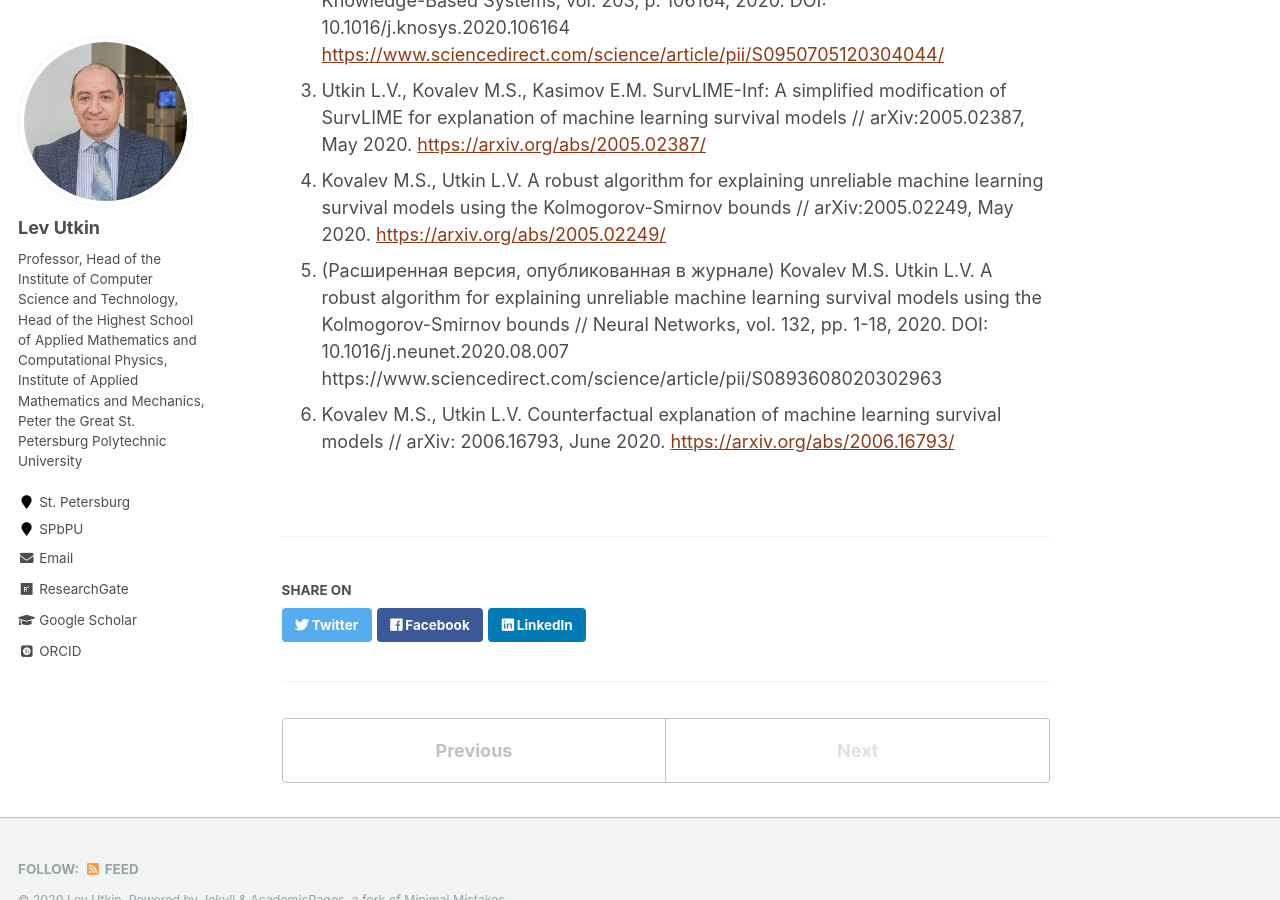
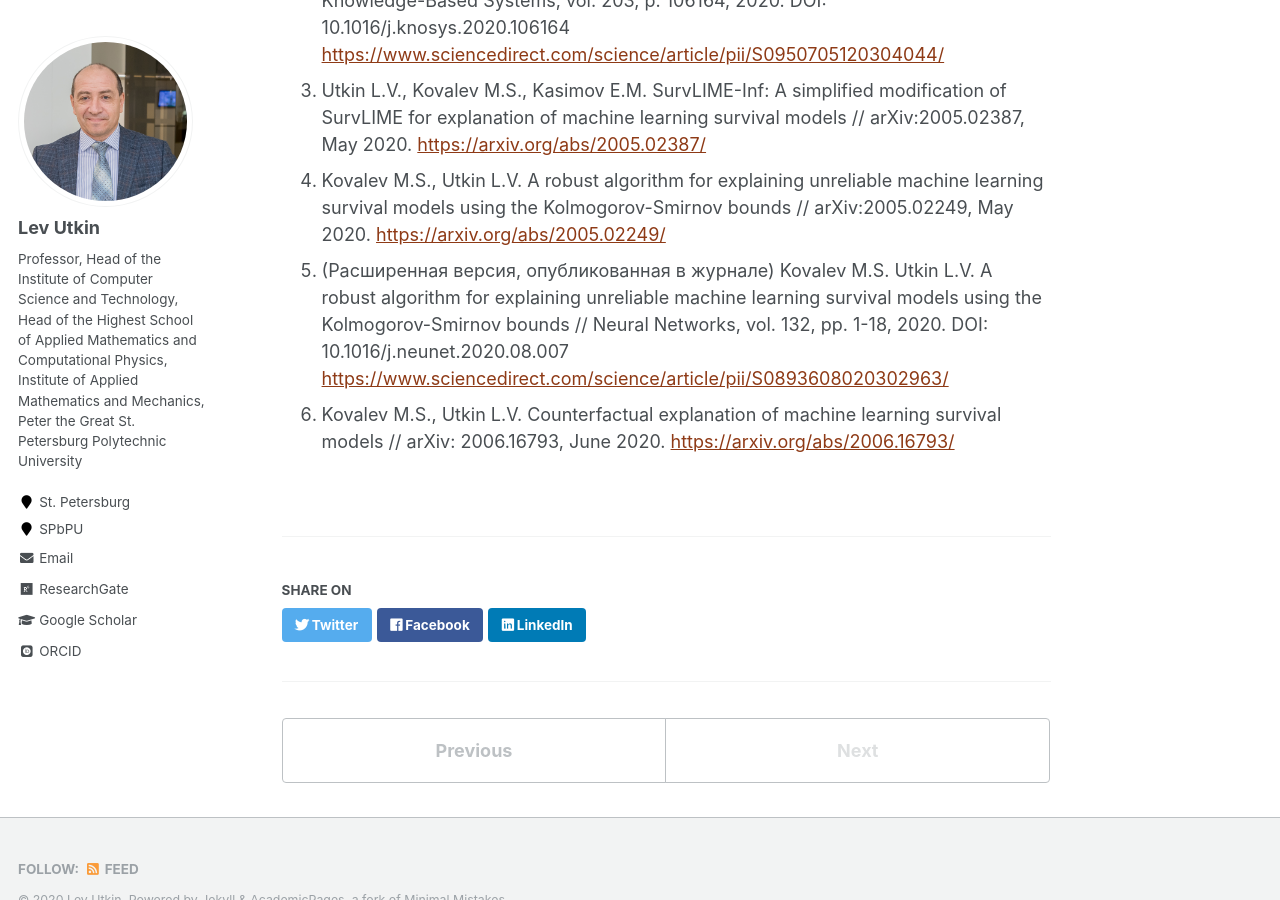
Before and after one commit to levutkin/levutkin.github.io, a Jekyll site: the page built from _research/XAI_surv.md, in a window 1280 px wide and 900 px high, scrolled down 1140 px. Built offline with Jekyll 4.4.1, drawn with Linux system fonts in a browser that asks for light colours; some web fonts are replaced.

```diff
--- a/_research/XAI_surv.md
+++ b/_research/XAI_surv.md
@@ -20,5 +20,5 @@ location: ""
 2. (Расширенная версия, опубликованная в журнале) Kovalev M.S., Utkin L.V., Kasimov E.M. SurvLIME: A method for explaining machine learning survival models // Knowledge-Based Systems, vol. 203, p. 106164, 2020. DOI: 10.1016/j.knosys.2020.106164  <https://www.sciencedirect.com/science/article/pii/S0950705120304044/>
 3. Utkin L.V., Kovalev M.S., Kasimov E.M. SurvLIME-Inf: A simplified modification of SurvLIME for explanation of machine learning survival models // arXiv:2005.02387, May 2020. <https://arxiv.org/abs/2005.02387/>
 4. Kovalev M.S., Utkin L.V. A robust algorithm for explaining unreliable machine learning survival models using the Kolmogorov-Smirnov bounds // arXiv:2005.02249, May 2020. <https://arxiv.org/abs/2005.02249/>
-5. (Расширенная версия, опубликованная в журнале) Kovalev M.S. Utkin L.V. A robust algorithm for explaining unreliable machine learning survival models using the Kolmogorov-Smirnov bounds // Neural Networks, vol. 132, pp. 1-18, 2020. DOI: 10.1016/j.neunet.2020.08.007 https://www.sciencedirect.com/science/article/pii/S0893608020302963
+5. (Расширенная версия, опубликованная в журнале) Kovalev M.S. Utkin L.V. A robust algorithm for explaining unreliable machine learning survival models using the Kolmogorov-Smirnov bounds // Neural Networks, vol. 132, pp. 1-18, 2020. DOI: 10.1016/j.neunet.2020.08.007 <https://www.sciencedirect.com/science/article/pii/S0893608020302963/>
 6. Kovalev M.S., Utkin L.V. Counterfactual explanation of machine learning survival models // arXiv: 2006.16793, June 2020. <https://arxiv.org/abs/2006.16793/>
```
